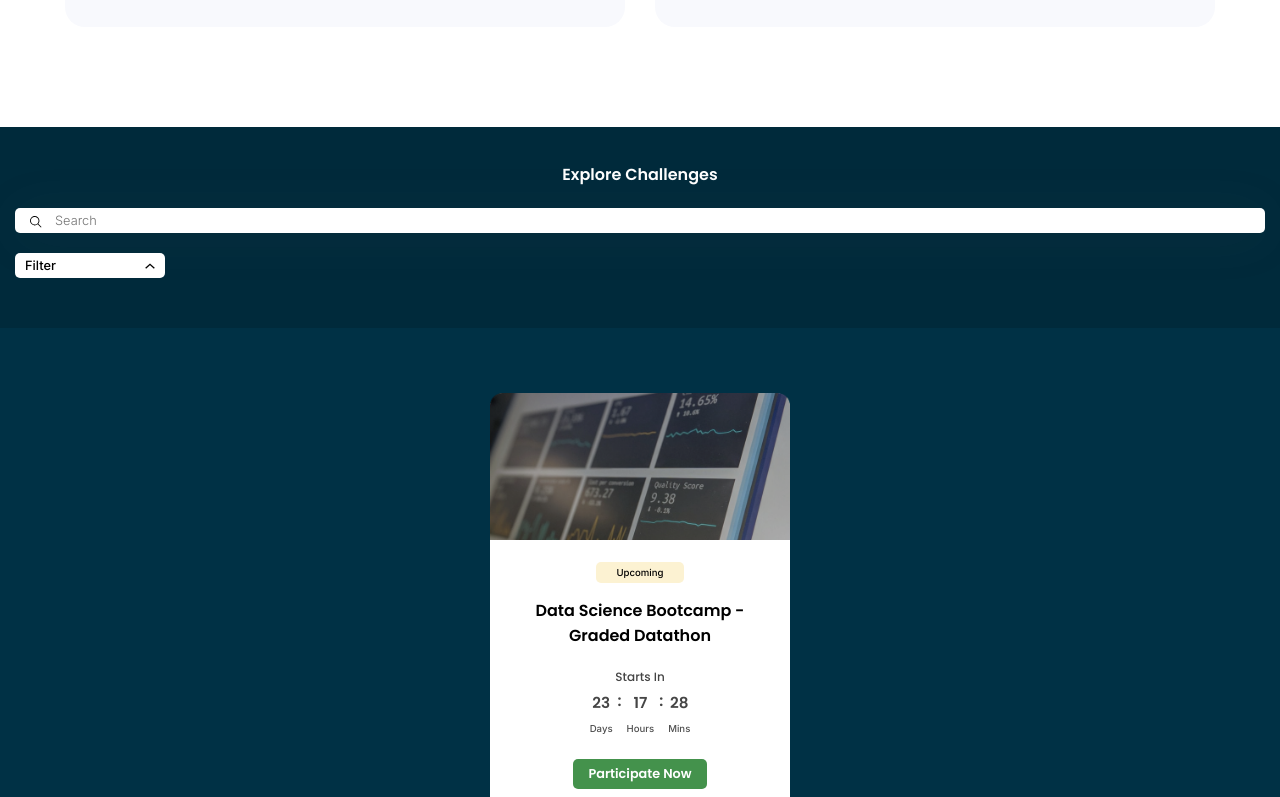
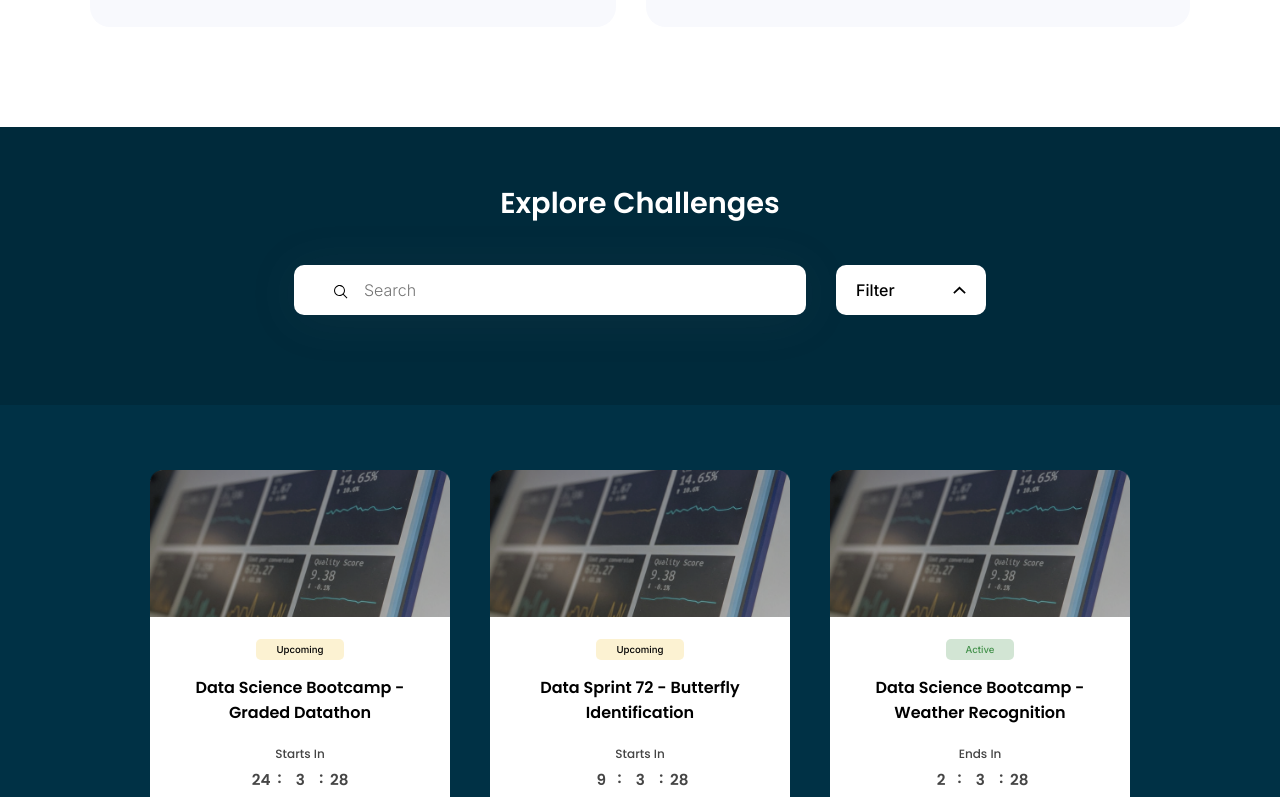
Before and after one commit to sunilgaddi/hackathon-app, a React (Create React App) app: page /dashboard in a window 1280 px wide. Shown: the part 1640-2437 px from the top of the page. Built offline with nearby package versions, Linux system fonts and the light colour scheme.

Commit message:
added create challenge form route in home and made responsive design of challenge card component and challenge section component and path to create form in link tag

```diff
--- a/src/components/ChallengeCard.js
+++ b/src/components/ChallengeCard.js
@@ -54,7 +54,7 @@ const ChallengeCard = ({ data }) => {
                 <img className='card__image' src={c1} alt='card_img' />
             </div>
             <div className='card__content'>
-                <span className='challenge__status'>{data?.status}</span>
+                <span className={`challenge__status ${data?.status.toLowerCase()}`}>{data?.status}</span>
                 <h3 className='challenge__name'>{data?.challengeName}</h3>
                 {(data.status === 'Active' && <span className='start__or__end__status'>Ends In</span>)
                     ||
--- a/src/components/ChallengesSection.js
+++ b/src/components/ChallengesSection.js
@@ -3,6 +3,7 @@ import searchicon from '../assets/icons/search.svg';
 import arrow from '../assets/icons/arrow.svg';
 import { useEffect, useState } from 'react';
 import ChallengeCard from './ChallengeCard';
+import challenges from '../data/challenges.json'
 
 const status = [
     'All', 'Active', 'Upcoming', 'Past'
@@ -11,51 +12,6 @@ const status = [
 const levels = [
     'Easy', 'Medium', 'Hard'
 ]
-
-const challenges = [
-    {
-        challengeName: 'Data Science Bootcamp - Graded Datathon',
-        startDate: '01 Nov 2022',
-        endDate: '10 Nov 2022',
-        status: '',
-        level: 'Easy'
-    },
-    {
-        challengeName: 'Data Sprint 72 - Butterfly Identification',
-        startDate: '17 Oct 2022',
-        endDate: '30 Oct 2022',
-        status: '',
-        level: 'Hard'
-    },
-    {
-        challengeName: 'Data Science Bootcamp - Weather Recognition',
-        startDate: '01 Oct 2022',
-        endDate: '10 Oct 2022',
-        status: '',
-        level: 'Medium'
-    },
-    {
-        challengeName: 'Data Sprint 70 - Airline Passenger Satisfaction',
-        startDate: '06 Oct 2022',
-        endDate: '16 Oct 2022',
-        status: '',
-        level: 'Easy'
-    },
-    {
-        challengeName: 'Engineering Graduates Employment Outcomes',
-        startDate: '15 Mar 2022',
-        endDate: '25 Mar 2022',
-        status: '',
-        level: 'Hard'
-    },
-    {
-        challengeName: 'Travel Insurance Claim Prediction',
-        startDate: '20 May 2022',
-        endDate: '25 May 2022',
-        status: '',
-        level: 'Easy'
-    },
-];
 
 const ChallengesSection = () => {
     const [statusFilters, setStatusFilters] = useState([]);
--- a/src/components/HeroSection.js
+++ b/src/components/HeroSection.js
@@ -9,7 +9,7 @@ const HeroSection = () => {
                 <div className='content__wpr'>
                     <h4 className='title'><span className='line' />Accelerate Innovation<br />with Global AI Challenges</h4>
                     <p className='description'>AI Challenges at DPhi simulate real-world problems. It is a great place to put your AI/Data Science skills to test on diverse datasets allowing you to foster learning through competitions.</p>
-                    <Link className='cc__btn' to='/create/challenge'>Create Challenge</Link>
+                    <Link className='cc__btn' to='/create-challenge'>Create Challenge</Link>
                 </div>
                 <div className='icon__wpr'>
                     <img className='icon' src={rocket} alt='rocket' />
--- a/src/css/ChallengeBenefitsSection.css
+++ b/src/css/ChallengeBenefitsSection.css
@@ -15,7 +15,7 @@
 
 @media only screen and (min-width:520px){
     .challenge__benefits__section{
-        padding:47px 20px;
+        padding:47px 30px;
         padding-bottom: 60px;
     }
     .cb__question{
@@ -32,7 +32,7 @@
 
 @media only screen and (min-width:780px){
     .challenge__benefits__section{
-        padding:54px 25px;
+        padding:54px 50px;
         padding-bottom: 80px;
     }
     .cb__question{
@@ -51,7 +51,7 @@
 @media only screen and (min-width:1100px){
 
     .challenge__benefits__section{
-        padding:60px 30px;
+        padding:60px 90px;
         padding-bottom: 100px;
     }
 
--- a/src/css/ChallengeCard.css
+++ b/src/css/ChallengeCard.css
@@ -1,6 +1,7 @@
 .card__section{
     width: 300px;
-    height: auto;
+
+    height:100%;
     background: #FFFFFF;
     border-radius: 15px;
 }
@@ -29,9 +30,21 @@
     font-size: .6rem;
     font-weight: 400;
     padding:5px 20px;
-    background: #F2C94C40;
     border-radius: 5px;
     margin-bottom: 15px;
+}
+
+.upcoming{
+    background: #F2C94C40;
+}
+
+.active{
+    background: #44924C3D;
+    color:#44924C;
+}
+
+.past{
+    background: #FF3C002B;
 }
 
 .challenge__name{
--- a/src/css/ChallengesSection.css
+++ b/src/css/ChallengesSection.css
@@ -2,9 +2,15 @@
     width: 100%;
     height:auto;
     background: #003145;
+    display: flex;
+    flex-direction: column;
+    align-items: center;
+    padding-bottom: 100px;
+    min-height: 800px;
 }
 
 .explore__challenges__section{
+    width: 100%;
     padding: 15px;
     padding-bottom: 30px;
     background: #002A3B;
@@ -13,7 +19,7 @@
 }
 
 .section__heading{
-    font-size: 1rem;
+    font-size: 1.15rem;
     font-weight: 600;
     color: #FFFFFF;
     text-align: center;
@@ -28,8 +34,8 @@
     width: 100%;
     outline: none;
     border: none;
-    border-radius: 5px;
-    padding:5px;
+    border-radius: 10px;
+    padding:8px;
     margin-bottom: 20px;
     padding-left: 40px;
     background: #FFFFFF;
@@ -59,7 +65,7 @@
     position: relative;
     width: 150px;
     background:#FFFFFF;
-    border-radius: 5px;
+    border-radius: 10px;
     margin-bottom: 20px;
 }
 
@@ -70,7 +76,8 @@
     font-family: 'Inter', sans-serif;
     font-weight: 400;
     font-size: .8rem;
-    padding:5px 10px;
+    padding:8px 10px;
+    cursor: pointer;
 }
 
 .arrow__icon__wpr{
@@ -96,7 +103,7 @@
     height: auto;
     left: 0;
     right: 0;
-    top:20px;
+    top:25px;
     background: #FFFFFF;
     transform: translateY(-50%);
     opacity: 0;
@@ -151,6 +158,8 @@
     display: flex;
     flex-wrap: wrap;
     gap:10px;
+    max-width: 850px;
+    margin: auto;
 }
 
 .filter{
@@ -168,5 +177,207 @@
     grid-template-columns: 1fr;
     justify-items: center;
     align-items: center;
-    gap: 20px;
+    gap: 30px;
 }
+
+@media only screen and (min-width:520px){
+    .explore__challenges__section{
+        padding-left: 30px;
+        padding-right: 30px;
+        padding-bottom: 40px;
+    }
+
+    .section__heading{
+        font-size: 1.3rem;
+        margin: 30px 0;
+    }
+
+    .input__icon__wpr input{
+        padding:8px;
+        padding-left: 50px;
+        font-size: .85rem;
+    }
+    .search__icon__wpr{
+        width: 12px;
+        height: 12px;
+        left:30px;
+    }
+
+    .filters__wpr{
+        top:25px;
+    }
+
+    .filter__title{
+        font-size: .85rem;
+        padding:8px 20px;
+    }
+
+    .arrow__icon__wpr{
+        width: 12px;
+        height: 12px;
+    }
+
+
+    .filter__section__title{
+        font-size: .8rem;
+        margin-bottom: 5px;
+    }
+
+
+    .filter__label{
+        font-size: .7rem;
+        margin-left: 10px;
+    }
+
+    .filter__checkbox{
+        width: 13px;
+        height: 13px;
+    }
+
+    .filter{
+        font-size: .65rem;
+    }
+}
+
+@media only screen and (min-width:780px){
+    .input__filter__wpr{
+        display: flex;
+        justify-content: center;
+        align-items: center;
+        gap:30px;
+        padding-bottom: 0;
+        margin-bottom: 30px;
+    }
+
+    .explore__challenges__section{
+        padding-left: 40px;
+        padding-right: 40px;
+        padding-bottom: 50px;
+    }
+
+    .section__heading{
+        font-size: 1.6rem;
+        margin: 35px 0;
+    }
+
+    .input__icon__wpr input{
+        width:40vw;
+        padding:10px;
+        margin-bottom:0;
+        padding-left: 60px;
+        font-size: .9rem;
+    }
+    .search__icon__wpr{
+        width: 13px;
+        height: 13px;
+        left:35px;
+    }
+
+    .drop__down__wpr{
+        margin-bottom: 0;
+    }
+
+    .filters__wpr{
+        top:28px;
+    }
+
+    .filter__title{
+        font-size: .9rem;
+        padding:10px 20px;
+    }
+
+    .arrow__icon__wpr{
+        width: 12px;
+        height: 12px;
+    }
+
+
+    .filter__section__title{
+        font-size: .85rem;
+        margin-bottom: 5px;
+    }
+
+
+    .filter__label{
+        font-size: .75rem;
+        margin-left: 10px;
+    }
+
+    .filter__checkbox{
+        width: 13px;
+        height: 13px;
+    }
+
+    .filter{
+        font-size: .7rem;
+    }
+
+    .challenge__card__wpr{
+        display: inline-grid;
+        grid-template-columns: auto auto;
+        justify-items: center;
+        align-items: center;
+        gap:40px;
+    }
+}
+
+@media only screen and (min-width:1100px){
+    .explore__challenges__section{
+        padding-bottom: 60px;
+    }
+
+    .section__heading{
+        font-size: 1.8rem;
+        margin: 40px 0;
+    }
+
+    .input__icon__wpr input{
+        padding:15px;
+        padding-left: 70px;
+        font-size: 1rem;
+    }
+    .search__icon__wpr{
+        width: 14px;
+        height: 14px;
+        left:40px;
+    }
+
+    .filters__wpr{
+        top:40px;
+    }
+
+    .filter__title{
+        font-size: 1rem;
+        padding:15px 20px;
+    }
+
+    .arrow__icon__wpr{
+        width: 13px;
+        height: 13px;
+    }
+
+
+    .filter__section__title{
+        font-size: .9rem;
+        margin-bottom: 5px;
+    }
+
+
+    .filter__label{
+        font-size: .8rem;
+        margin-left: 10px;
+    }
+
+    .filter__checkbox{
+        width: 14px;
+        height: 14px;
+    }
+
+    .filter{
+        font-size: .8rem;
+    }
+
+    .challenge__card__wpr{
+        grid-template-columns: auto auto auto;
+    }
+}
--- a/src/pages/Home.js
+++ b/src/pages/Home.js
@@ -3,6 +3,7 @@ import { useEffect } from 'react';
 import '../css/Home.css';
 
 import DashBoard from '../components/DashBoard';
+import CreateChallengeForm from '../components/CreateChallengeForm';
 
 const Home = () => {
 
@@ -21,6 +22,7 @@ const Home = () => {
         <section id='home__section'>
             <Routes>
                 <Route path='/dashboard' element={<DashBoard/>} />
+                <Route path='/create-challenge' element={<CreateChallengeForm/>} />
             </Routes>
         </section>
     );
```
